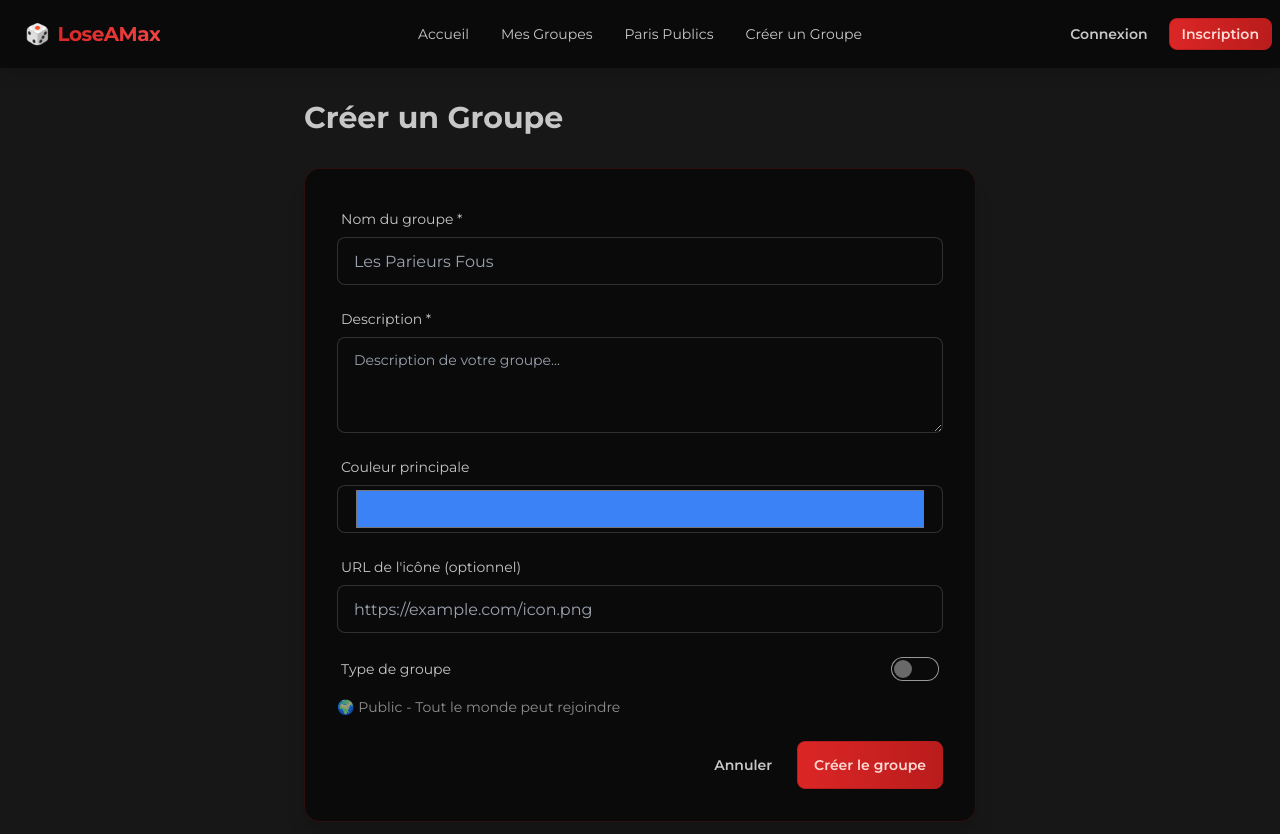
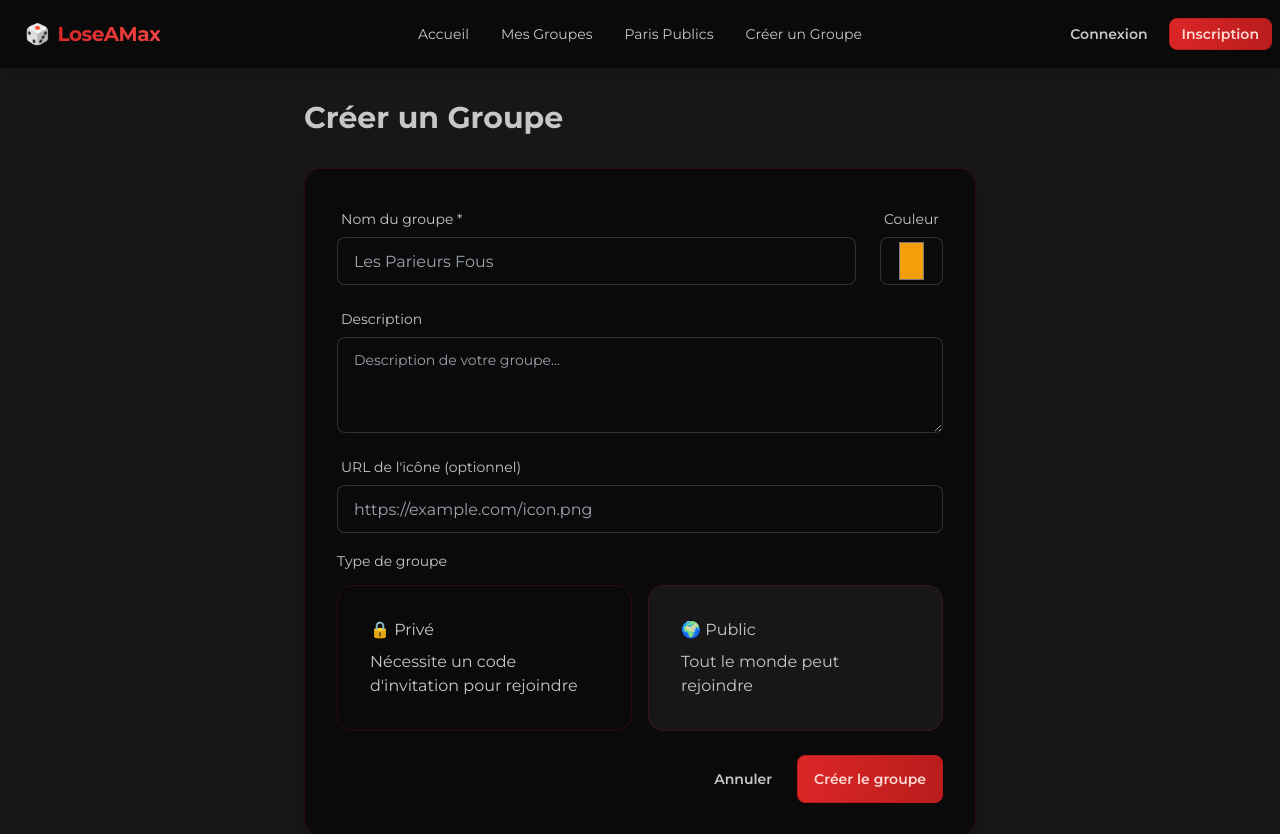
Before and after one commit to HACKATHON-M1-G5/app, a Nuxt app: page /groups/create in a window 1280 px wide. Shown: the top 834 px of the page. Built offline with nearby package versions, Linux system fonts and the light colour scheme; no server answers.

Commit message:
fix creation groupe ui

```diff
--- a/assets/css/main.css
+++ b/assets/css/main.css
@@ -16,10 +16,6 @@
 /* Amélioration des cartes */
 .card {
   @apply border border-red-900/30;
-}
-
-.card:hover {
-  @apply border-red-600/50;
 }
 
 /* Amélioration des badges */
--- a/pages/groups/create.vue
+++ b/pages/groups/create.vue
@@ -6,7 +6,8 @@
       <div class="card bg-base-100 shadow-xl">
         <div class="card-body">
           <form @submit.prevent="handleCreateTeam">
-            <div class="form-control">
+            <div class="flex gap-6">
+              <div class="form-control w-full">
                 <label class="label">
                   <span class="label-text">Nom du groupe *</span>
                 </label>
@@ -19,29 +20,29 @@
                     maxlength="50"
                 />
               </div>
+              <div class="form-control">
+                <label class="label">
+                  <span class="label-text">Couleur</span>
+                </label>
+                <input
+                    v-model="formData.primary_color"
+                    type="color"
+                    class="input input-bordered w-full"
+                />
+              </div>
+            </div>
 
             <div class="form-control mt-4">
               <label class="label">
-                <span class="label-text">Description *</span>
+                <span class="label-text">Description</span>
               </label>
               <textarea
                 v-model="formData.description"
                 placeholder="Description de votre groupe..."
                 class="textarea textarea-bordered h-24"
-                required
                 maxlength="200"
+                rows="2"
               ></textarea>
-            </div>
-
-            <div class="form-control mt-4">
-              <label class="label">
-                <span class="label-text">Couleur principale</span>
-              </label>
-              <input
-                v-model="formData.primary_color"
-                type="color"
-                class="input input-bordered w-full h-12"
-              />
             </div>
 
             <div class="form-control mt-4">
@@ -56,17 +57,22 @@
               />
             </div>
 
-            <div class="form-control mt-4">
-              <label class="label cursor-pointer">
+            <div class="mt-4">
               <span class="label-text">Type de groupe</span>
-                <input
-                  v-model="formData.privacy"
-                  type="checkbox"
-                  class="toggle toggle-primary"
-                />
-              </label>
-              <div class="text-sm opacity-70 mt-2">
-                {{ formData.privacy ? '🔒 Privé - Nécessite un code d\'invitation' : '🌍 Public - Tout le monde peut rejoindre' }}
+              <div class="flex gap-4 mt-3">
+                <div class="card w-1/2" :class="formData.privacy? 'border-red-600/50 bg-base-200' : ''" @click="formData.privacy = true">
+                  <div class="card-body">
+                    <h3>🔒 Privé</h3>
+                    <p>Nécessite un code d'invitation pour rejoindre</p>
+                  </div>
+                </div>
+
+                <div class="card w-1/2" :class="formData.privacy? '': 'border-red-600/50 bg-base-200'" @click="formData.privacy = false">
+                  <div class="card-body">
+                    <h3>🌍 Public</h3>
+                    <h3>Tout le monde peut rejoindre</h3>
+                  </div>
+                </div>
               </div>
             </div>
 
@@ -101,10 +107,15 @@ definePageMeta({
 
 const { createTeam } = useTeams()
 
+const defaultRandColor = () => {
+  const colors = ['#EF4444', '#F59E0B', '#10B981', '#3B82F6', '#8B5CF6', '#EC4899']
+  return colors[Math.floor(Math.random() * colors.length)]
+}
+
 const formData = ref({
   name: '',
   description: '',
-  primary_color: '#3B82F6',
+  primary_color: defaultRandColor(),
   icon_url: '',
   privacy: false,
 })
```
Lines whose indentation alone changed are shown as unchanged.
